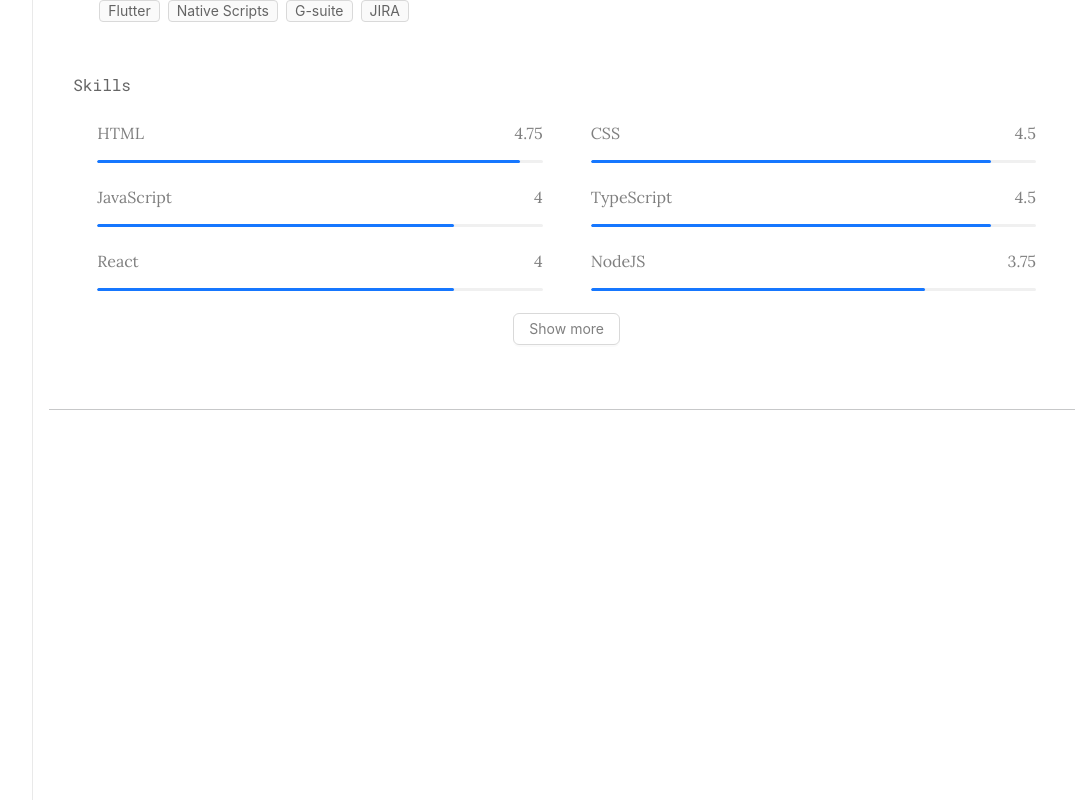
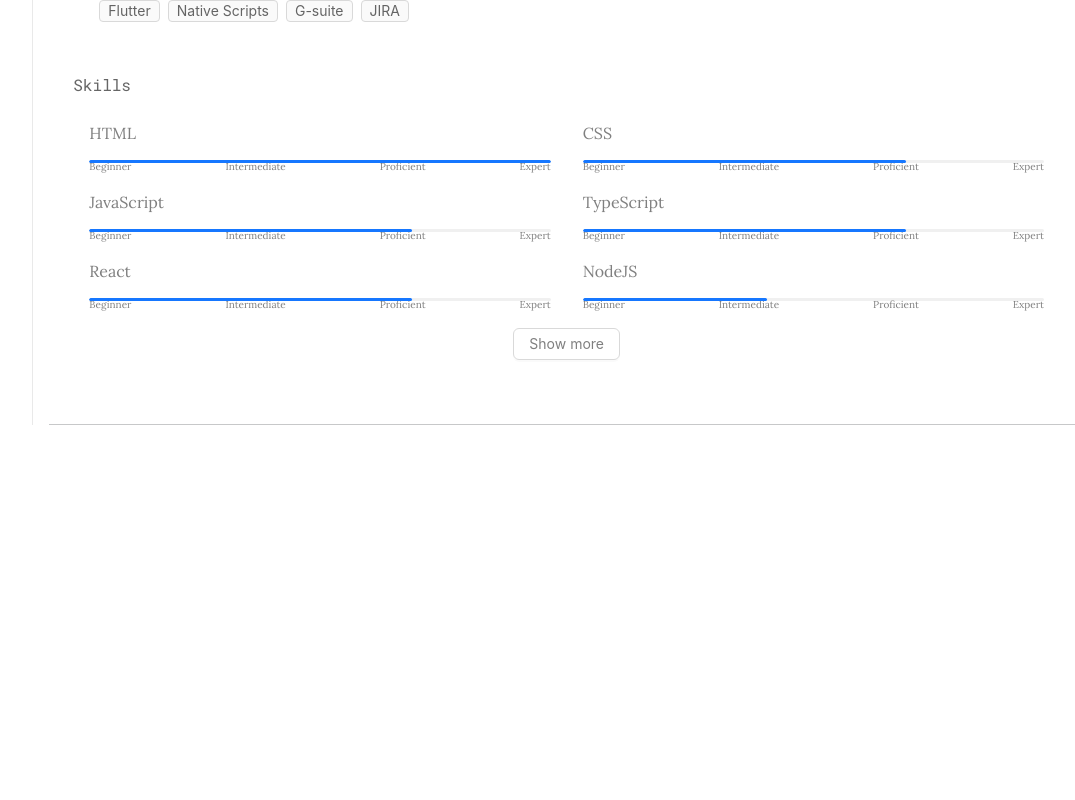
Before and after one commit to GavinDmello97/my-portfolio, a React (Create React App) app: page /main/ in a window 1280 px wide. Shown: the part 1720-2520 px from the top of the page, without its empty margins (180-1255 px from the left). After the commit the page ends 2145 px from the top, so only its background shows below. Built offline with nearby package versions, Linux system fonts and the light colour scheme.

Commit message:
config changes in progress bar

```diff
--- a/src/components/generic/Generic.tsx
+++ b/src/components/generic/Generic.tsx
@@ -47,14 +47,25 @@ const Generic = {
       <div className="col-12 mb-3">
         <div className="col-12 d-flex justify-content-between">
           <span>{label}</span>
-          <span>{percent / 20}</span>
+          {/* <span>{percent / 25}</span> */}
         </div>
         <Progress
           percent={p}
           showInfo={false}
+          status="normal"
           strokeWidth={3}
+          strokeColor={"0069fd"}
           trailColor={isDark ? "#bbb" : ""}
         />
+        <div
+          className=" col-12 d-flex justify-content-between"
+          style={{ marginTop: -10 }}
+        >
+          <span style={{ fontSize: 10 }}>Beginner</span>
+          <span style={{ fontSize: 10 }}>Intermediate</span>
+          <span style={{ fontSize: 10 }}>Proficient</span>
+          <span style={{ fontSize: 10 }}>Expert</span>
+        </div>
       </div>
     );
   },
--- a/src/config/dataset.ts
+++ b/src/config/dataset.ts
@@ -107,16 +107,16 @@ export const USER: User = {
       },
     ],
     skills: [
-      { skill_name: "HTML", percentage: 95 },
-      { skill_name: "CSS", percentage: 90 },
-      { skill_name: "JavaScript", percentage: 80 },
-      { skill_name: "TypeScript", percentage: 90 },
-      { skill_name: "React", percentage: 80 },
-      { skill_name: "NodeJS", percentage: 75 },
-      { skill_name: "SQLite", percentage: 65 },
+      { skill_name: "HTML", percentage: 100 },
+      { skill_name: "CSS", percentage: 70 },
+      { skill_name: "JavaScript", percentage: 70 },
+      { skill_name: "TypeScript", percentage: 70 },
+      { skill_name: "React", percentage: 70 },
+      { skill_name: "NodeJS", percentage: 40 },
+      { skill_name: "SQLite", percentage: 40 },
       { skill_name: "NoSQL", percentage: 70 },
-      { skill_name: "MongoDB", percentage: 75 },
-      { skill_name: "GitHub", percentage: 90 },
+      { skill_name: "MongoDB", percentage: 70 },
+      { skill_name: "GitHub", percentage: 100 },
     ],
   },
   projects: null,
--- a/src/screens/Profile/Profile.tsx
+++ b/src/screens/Profile/Profile.tsx
@@ -112,8 +112,8 @@ const Profile = (props: any) => {
               </div>
             )}
 
-            <Button style={{ marginTop: 2000 }}>Xaas</Button>
-            <p className="my-4">Dadttss</p>
+            {/* <Button style={{ marginTop: 2000 }}>Xaas</Button>
+            <p className="my-4">Dadttss</p> */}
           </div>
         </div>
       </div>
--- a/src/screens/Profile/ProfileResume.tsx
+++ b/src/screens/Profile/ProfileResume.tsx
@@ -233,7 +233,7 @@ var ResumeSkills = ({ skills }: { skills: UserResumeSkill[] }) => {
       <div className="col-12 d-flex flex-wrap">
         {skills &&
           (showMore ? skills : skills.slice(0, 6)).map((skill) => (
-            <div className="col-12 col-md-6 px-2 px-md-0 px-md-4">
+            <div className="col-12 col-md-6 px-2 px-md-3">
               <Generic.CustomProgressBar
                 percent={skill.percentage}
                 play={isInViewport}
```
